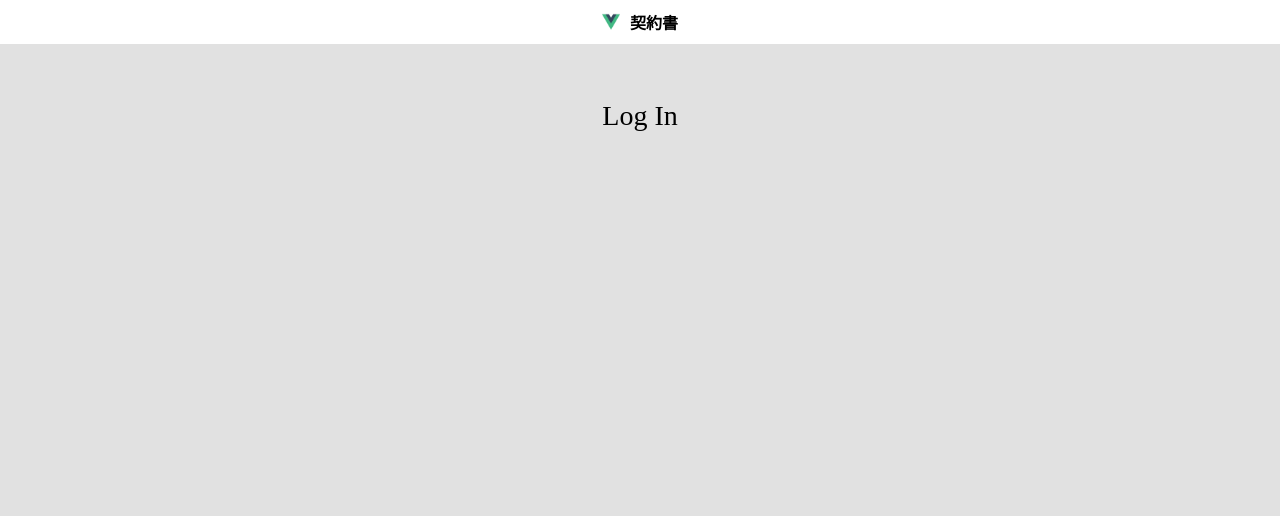
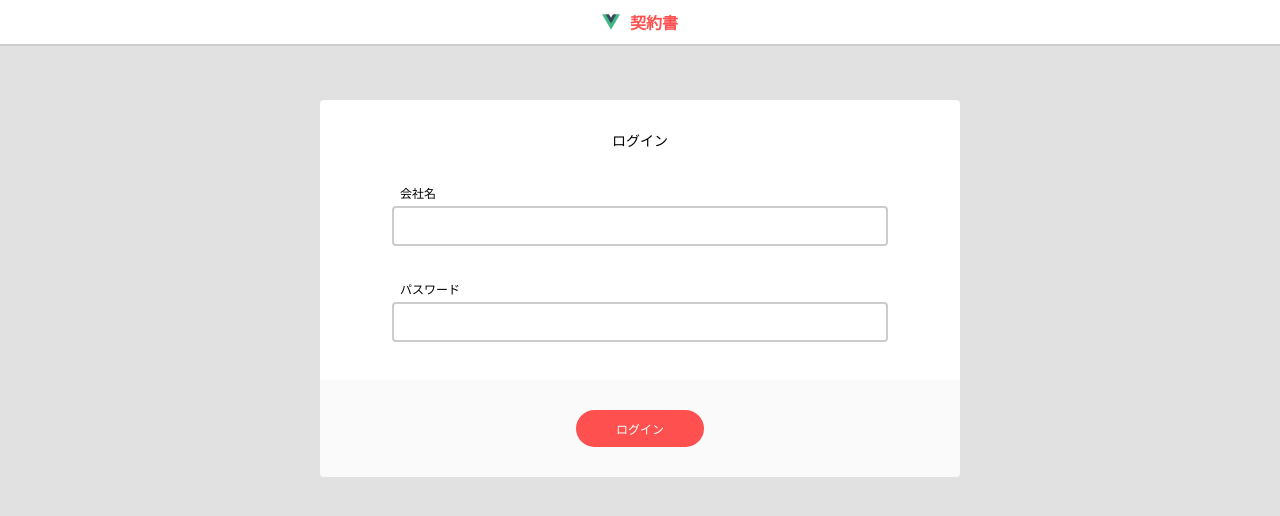
Before and after one commit to Kocuya/contract-checker, a Vue app in the folder frontend/: page /login in a window 1280 px wide. Shown: the top 516 px of the page. Built offline with nearby package versions, Linux system fonts and the light colour scheme.

Commit message:
LoginPageとHomePageの構成を近づける

```diff
--- a/frontend/public/index.html
+++ b/frontend/public/index.html
@@ -5,7 +5,7 @@
     <meta http-equiv="X-UA-Compatible" content="IE=edge">
     <meta name="viewport" content="width=device-width,initial-scale=1.0">
     <link rel="icon" href="<%= BASE_URL %>favicon.ico">
-    <title>constract checker</title>
+    <title>contract checker</title>
   </head>
   <body>
     <noscript>
--- a/frontend/src/assets/colors.css
+++ b/frontend/src/assets/colors.css
@@ -1,5 +1,6 @@
 :root {
-    --project-red: rgb(255, 75, 75);
-    --project-red-hover: rgb(220, 75, 75);
+    --project-red: rgb(255, 80, 80);
+    --project-red-hover: rgb(220, 80, 80);
     --line-color: #ccc;
+    --bar-pink: rgb(245, 225, 225);
 }
--- a/frontend/src/components/ContractList.vue
+++ b/frontend/src/components/ContractList.vue
@@ -19,9 +19,12 @@ export default {
   data() {
     return {
       contracts: [
-        { type: 'タイプA', title: '契約A', date: '2020-01-01' },
-        { type: 'タイプB', title: '契約B', date: '2020-02-01' },
-        { type: 'タイプC', title: '契約C', date: '2020-03-01' }
+        { type: '贈与契約', title: '株式会社DEF', date: '2024/01/21' },
+        { type: '消費貸借契約', title: '株式会社ABC', date: '2023/12/12' },
+        { type: '使用貸借契約', title: '相手企業GHI', date: '2023/12/02' },
+        { type: '賃貸借契約', title: '相手企業サシス', date: '2023/11/18' },
+        { type: '贈与借契約', title: '相手企業カキク', date: '2023/10/25' },
+        { type: '贈与借契約', title: '相手企業〇〇', date: '2023/10/25' },
       ]
     }
   }
@@ -36,24 +39,26 @@ export default {
   display: flex;
   flex-direction: column;
   background-color: white;
-  border: 2px var(--line-color);
+  border: 1px solid var(--line-color);
   border-radius: 4px;
 }
 
 .list-item {
   display: flex;
   justify-content: space-between;
-  padding: 10px; /* アイテムの内側の余白 */
+  padding: 10px;
+  padding-left: 30px;
   border-top: dashed 1px var(--line-color);
 }
 .list-header {
-    display: flex;
+  display: flex;
   justify-content: space-between;
   padding: 10px;
-  background-color: rgb(245, 225, 225);
-  border-top-left-radius: 4px;
-  border-top-right-radius: 4px;
-  border-bottom: 1px var(--line-color);
+  padding-left: 30px;
+  background-color: var(--bar-pink);
+  border-top-left-radius: 2px;
+  border-top-right-radius: 2px;
+  border-bottom: 1px solid var(--line-color);
 }
 
 .list-item {
--- a/frontend/src/components/TheHeader1.vue
+++ /dev/null
@@ -1,35 +0,0 @@
-<template>
-    <nav class="navbar">
-      <img src="@/assets/logo.png" alt="Icon" class="icon">
-      契約書
-    </nav>
-</template>
-
-<script>
-export default {
-  name: 'TheHeader',
-}
-</script>
-
-<style scoped>
-@import "@/assets/colors.css";
-.navbar {
-  position: fixed;
-  top: 0;
-  left: 0;
-  width: 100%;
-  background-color: white; /* 背景色 */
-  color: var(--project-red); /* テキストの色 */
-  padding: 10px 0;
-  border-bottom: 2px solid var(--line-color); /* 下に線を追加 */
-  display: flex;
-  justify-content: center; /* アイテムを中央に揃える */
-  align-items: center; /* アイテムを縦方向の中央に揃える */
-  font-weight: 600;
-}
-
-.icon {
-  height: 18px; /* アイコンの高さ */
-  margin-right: 10px; /* アイコンとテキストの間隔 */
-}
-</style>
--- /dev/null
+++ b/frontend/src/components/TheHeaderLingin.vue
@@ -0,0 +1,35 @@
+<template>
+    <nav class="navbar">
+      <img src="@/assets/logo.png" alt="Icon" class="icon">
+      契約書
+    </nav>
+</template>
+
+<script>
+export default {
+  name: 'TheHeaderLogin',
+}
+</script>
+
+<style scoped>
+@import "@/assets/colors.css";
+.navbar {
+  position: fixed;
+  top: 0;
+  left: 0;
+  width: 100%;
+  background-color: white;
+  color: var(--project-red);
+  padding: 10px 0;
+  border-bottom: 2px solid var(--line-color);
+  display: flex;
+  justify-content: center;
+  align-items: center;
+  font-weight: 600;
+}
+
+.icon {
+  height: 18px;
+  margin-right: 10px;
+}
+</style>
--- a/frontend/src/views/HomePage.vue
+++ b/frontend/src/views/HomePage.vue
@@ -23,12 +23,17 @@ export default {
     new_add() {
       this.$router.push('/login');
       console.log('追加処理');
+      console.log('デバッグでloginに飛んでいます')
     }
   }
 }
 </script>
 
 <style>
+/*
+これはassetsフォルダのcolors.cssファイルからインポートしています
+呼び出しはvar()関数を使用してください
+*/
 @import "@/assets/colors.css";
 #home {
   display: flex;
@@ -49,10 +54,10 @@ export default {
 }
 
 .content {
-  margin-top: 100px; /* バーの高さと追加のスペースを考慮 */
+  margin-top: 100px;
   width: 90%;
   margin-left: auto;
-  margin-right: auto; /* 中央揃え */
+  margin-right: auto;
 }
 
 .rounded-button {
--- a/frontend/src/views/LoginPage.vue
+++ b/frontend/src/views/LoginPage.vue
@@ -1,39 +1,120 @@
 <template>
-    <TheHeader1 />
+    <TheHeaderLogin />
     <div id="home-login">
-        <div id="title-login">
-            Log In
+        <div id="box-login-text">
+            ログイン
         </div>
+    </div>
+    <div id="text-field-outer">
+            <div class="text-field-title">
+                会社名
+            </div>
+            <input type="text" name="username" class="text-field">
+            <div class="text-field-title">
+                パスワード
+            </div>
+            <input type="text" name="username" class="text-field">
+    </div>
+    <div id="button-box-login">
+        <button v-on:click="login" id="botton-login">ログイン</button>
     </div>
 </template>
 
 <script>
-import TheHeader1 from '../components/TheHeader1.vue'
+import TheHeaderLogin from '../components/TheHeaderLingin.vue'
 export default {
     name: 'LoginPage',
     components: {
-        TheHeader1
+        TheHeaderLogin
+    },
+    methods: {
+        login() {
+            console.log('ログイン処理')
+        }
     }
 }
 </script>
 
 <style>
+@import '@/assets/colors.css';
 #home-login {
   display: flex;
   margin: 0 auto;
   justify-content: center;
-  width: 72%;
   text-align: center;
   align-items: center;
 }
 
-#title-login {
-  display: flex;
-  align-items: center;
+#text-field-outer {
+    background-color: white;
+    width: 50%;
+    padding-bottom: 8px;
+    margin: 0px auto;
+    align-items: center;
+    flex-direction: column;
+    display: flex;
+}
+
+.text-field-title {
+    width: 75%;
+    margin: 0px auto;
+    font-size: 12px;
+    padding: 4px;
+    font-weight: 500;
+}
+
+.text-field {
+    border: 1px var(--line-color);
+    width: 75%;
+    height: 28px;
+    font-size: 28;
+    font-weight: 200;
+    border: 2px solid var(--line-color);
+    border-radius: 4px;
+    margin-bottom: 30px;
+    padding-left: 10px;
+    padding-top: 4px;
+    padding-bottom: 4px;
+}
+
+#box-login-text {
   margin-top: 100px;
-  font-weight: 520;
-  font-size: 28px;
-  margin-left: auto;
-  margin-right: auto;
+  font-weight: 548;
+  font-size: 14px;
+  background-color: white;
+  width: 50%;
+  border: 2px var(--line-color);
+  border-top-left-radius: 4px;
+  border-top-right-radius: 4px;
+  padding-top: 30px;
+  padding-bottom: 30px;
+}
+
+#button-box-login {
+    display: flex;
+    justify-content: center;
+    align-items: center;
+    border-bottom-right-radius: 4px;
+    border-bottom-left-radius: 4px;
+    margin: 0px auto;
+    background-color: rgb(250, 250, 250);
+    width: 50%;
+    padding-top: 30px;
+    padding-bottom: 30px;
+}
+
+#botton-login {
+  background-color: var(--project-red);
+  color: white;
+  border: none;
+  padding: 10px 40px;
+  border-radius: 20px;
+  cursor: pointer;
+  font-size: 12px;
+  font-weight: 500;
+  transition: background-color 0.3s;
+}
+#botton-login:hover {
+    background-color: var(--project-red-hover);
 }
 </style>
```
